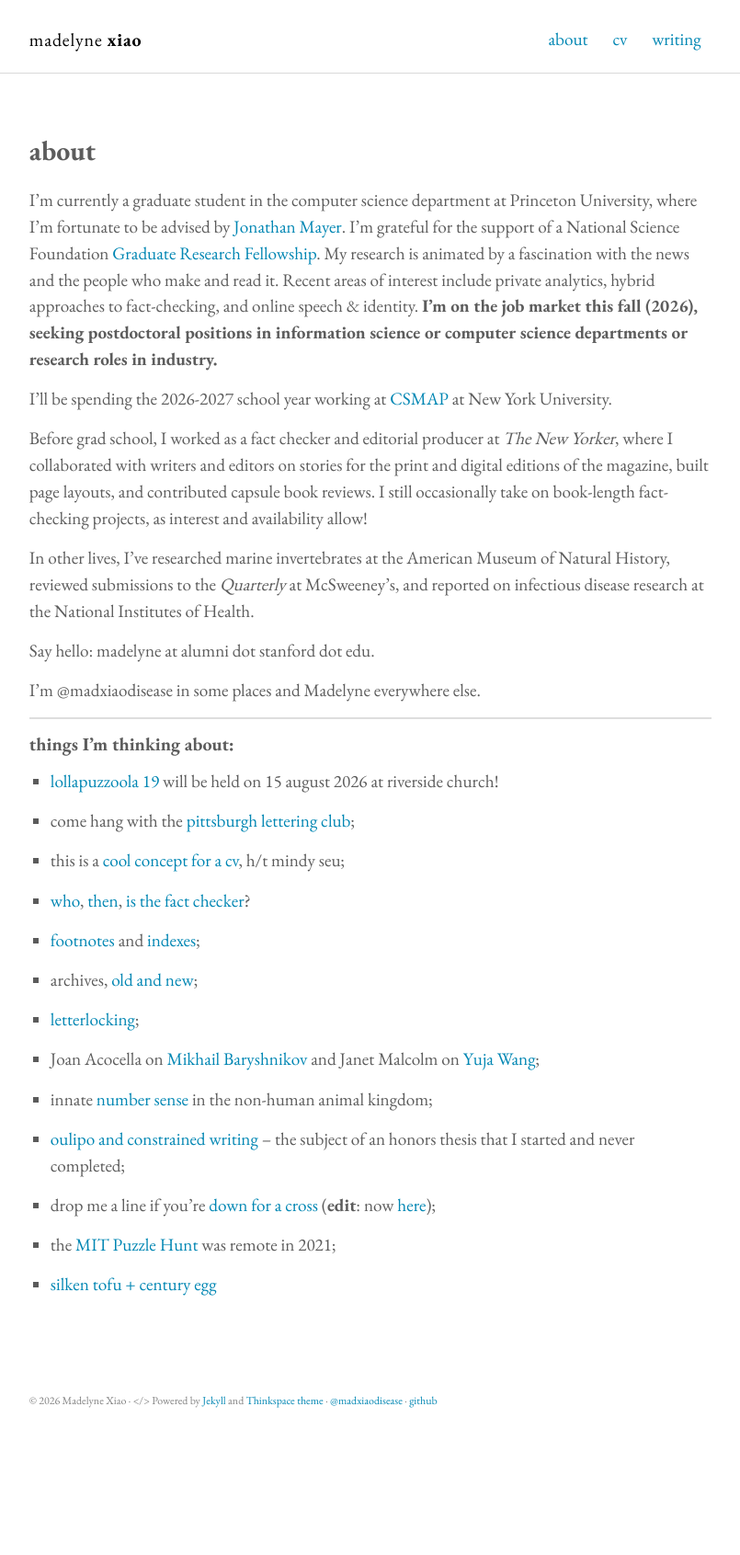
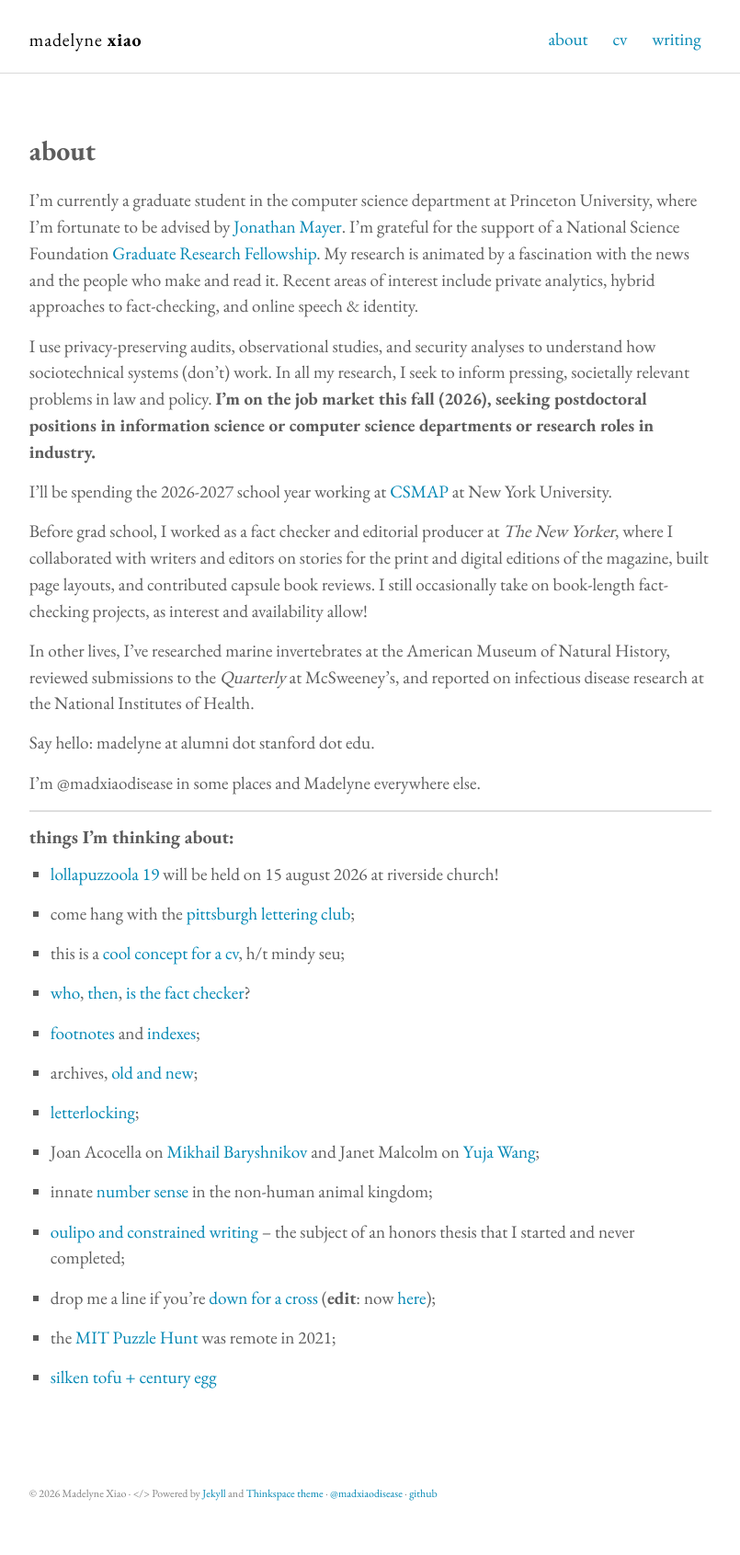
Before and after one commit to madelyne/madelyne.github.io, a Jekyll site: the page built from about.md, in a window 1280 px wide. Shown: the whole page at 92% size, without its empty margins (237-1042 px from the left). Built offline with Jekyll 4.4.1, drawn with Linux system fonts in a browser that asks for light colours; before the commit the page ends 1590 px from its top, so only the background shows below that.

Commit message:
Update about.md

```diff
--- a/about.md
+++ b/about.md
@@ -3,7 +3,9 @@ layout: page
 title: about
 permalink: /about/
 ---
-I'm currently a graduate student in the computer science department at Princeton University, where I'm fortunate to be advised by [Jonathan Mayer](https://jonathanmayer.org/). I'm grateful for the support of a National Science Foundation [Graduate Research Fellowship](https://www.nsfgrfp.org/). My research is animated by a fascination with the news and the people who make and read it. Recent areas of interest include private analytics, hybrid approaches to fact-checking, and online speech & identity. **I'm on the job market this fall (2026), seeking postdoctoral positions in information science or computer science departments or research roles in industry.**
+I'm currently a graduate student in the computer science department at Princeton University, where I'm fortunate to be advised by [Jonathan Mayer](https://jonathanmayer.org/). I'm grateful for the support of a National Science Foundation [Graduate Research Fellowship](https://www.nsfgrfp.org/). My research is animated by a fascination with the news and the people who make and read it. Recent areas of interest include private analytics, hybrid approaches to fact-checking, and online speech & identity.
+
+I use privacy-preserving audits, observational studies, and security analyses to understand how sociotechnical systems (don't) work. In all my research, I seek to inform pressing, societally relevant problems in law and policy. **I'm on the job market this fall (2026), seeking postdoctoral positions in information science or computer science departments or research roles in industry.**
 
 I'll be spending the 2026-2027 school year working at [CSMAP](https://csmapnyu.org/) at New York University.
 
```
